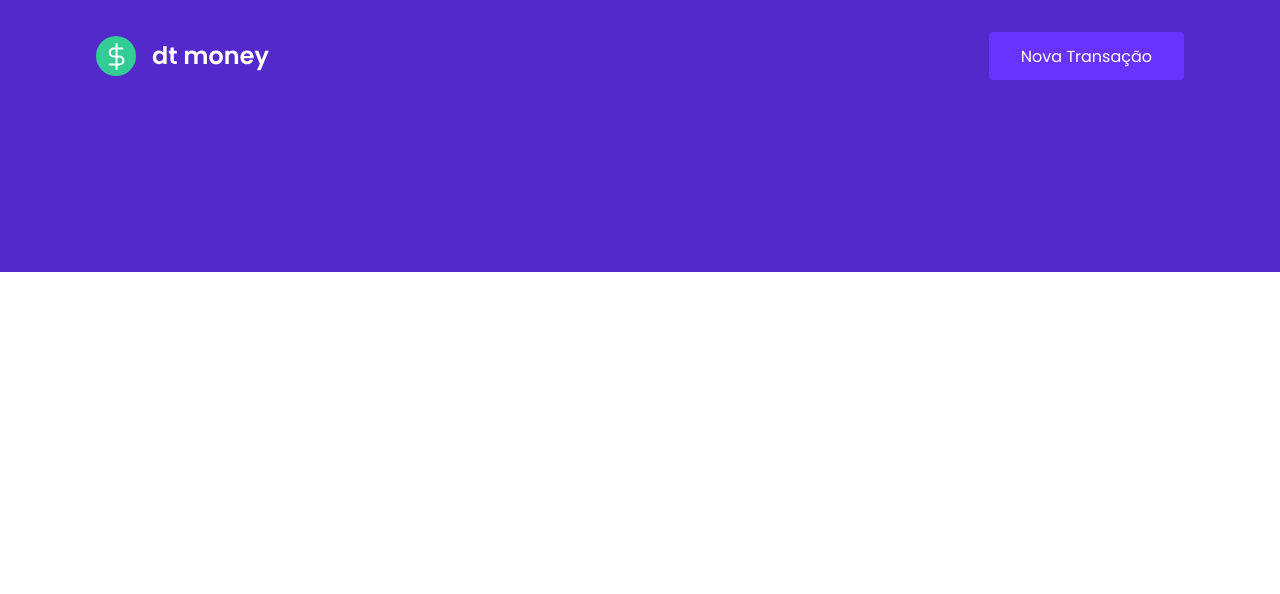
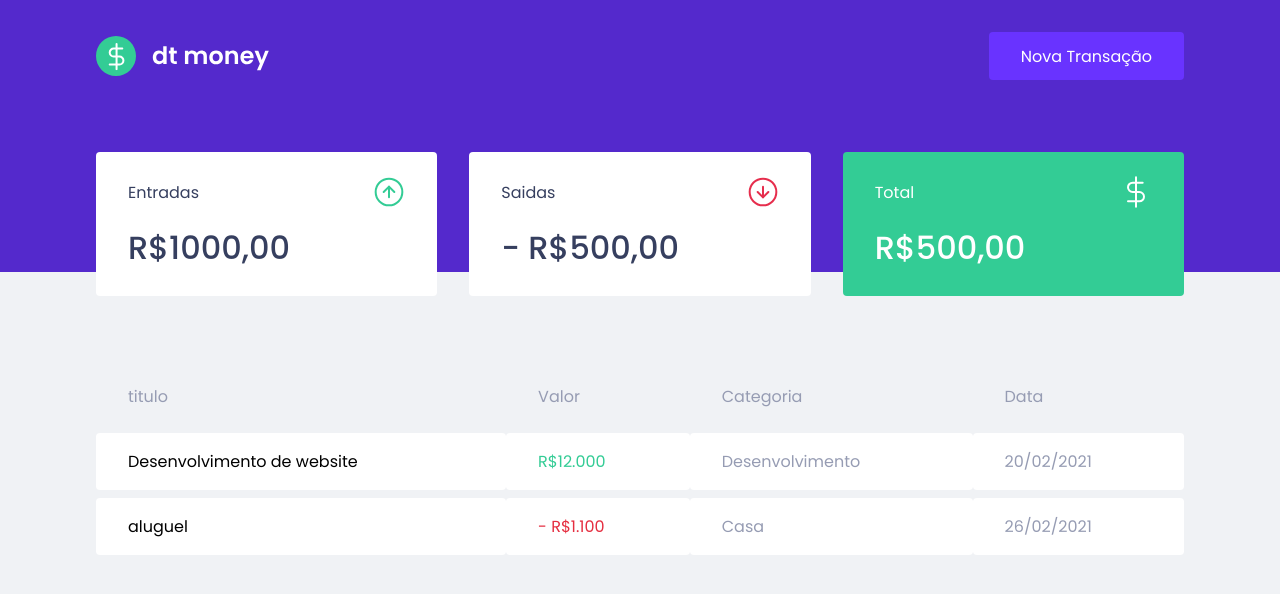
Before and after one commit to patrickcavalcante/pc.money, a React (Create React App) app: page / in a window 1280 px wide. Shown: the top 594 px of the page. Built offline with nearby package versions, Linux system fonts and the light colour scheme.

Commit message:
create  components and  styles

```diff
--- a/public/index.html
+++ b/public/index.html
@@ -7,7 +7,7 @@
     <meta name="viewport" content="width=device-width, initial-scale=1" />
     <link rel="shortcut icon" href="favicon.png" type="image/png">
     <title>pcMoney</title>
-    <link href="https://fonts.googleapis.com/css2?family=Poppins:wght@400;600&display=swap" rel="stylesheet">
+    <link href="https://fonts.googleapis.com/css2?family=Poppins:wght@400;500;600&display=swap" rel="stylesheet">
   </head>
   <body>
     <noscript>You need to enable JavaScript to run this app.</noscript>
--- a/src/App.tsx
+++ b/src/App.tsx
@@ -1,3 +1,4 @@
+import { Dashboard } from "./components/Dashboard";
 import { Header } from "./components/Header";
 import { GlobalStyle } from "./styles/global";
 
@@ -5,6 +6,7 @@
   return (
     <>
       <Header />
+      <Dashboard />
       <GlobalStyle />
     </>
   );
--- /dev/null
+++ b/src/components/Dashboard/index.tsx
@@ -0,0 +1,12 @@
+import { Summary } from "../Summary";
+import { TransactionTable } from "../TransactionsTable";
+import { Container } from "./styles";
+
+export function Dashboard() {
+  return(
+    <Container>
+      <Summary/>
+      <TransactionTable />
+    </Container>
+  )
+}
--- /dev/null
+++ b/src/components/Dashboard/styles.ts
@@ -0,0 +1,7 @@
+import styled from "styled-components";
+
+export const Container = styled.main`
+  max-width: 1120px;
+  margin: 0 auto;
+  padding: 2.5rem 1rem;
+`;
--- /dev/null
+++ b/src/components/Summary/index.tsx
@@ -0,0 +1,34 @@
+import incomeImg from '../../assets/income.svg';
+import outcomeImg from '../../assets/outcome.svg';
+import totalImg from '../../assets/total.svg';
+import { Container } from "./styles";
+
+export function Summary() {
+  return(
+    <Container>
+      <div>
+        <header>
+          <p>Entradas</p>
+          <img src={incomeImg} alt="Entradas" />
+        </header>
+        <strong>R$1000,00</strong>
+      </div>
+
+      <div>
+        <header>
+          <p>Saidas</p>
+          <img src={outcomeImg} alt="Saidas" />
+        </header>
+        <strong> - R$500,00</strong>
+      </div>
+
+      <div className="highlight-background">
+        <header>
+          <p>Total</p>
+          <img src={totalImg} alt="Total" />
+        </header>
+        <strong>R$500,00</strong>
+      </div>
+    </Container>
+  )
+}
--- /dev/null
+++ b/src/components/Summary/styles.ts
@@ -0,0 +1,34 @@
+import styled from "styled-components";
+
+export const Container = styled.div`
+  display: grid;
+  grid-template-columns: repeat(3, 1fr);
+  gap: 2rem;
+  margin-top: -10rem;
+
+  div{
+    background: var(--shape);
+    padding: 1.5rem 2rem;
+    border-radius: 0.25rem;
+    color: var(--text-title);
+
+    header {
+      display: flex;
+      align-items: center;
+      justify-content: space-between;
+    }
+
+    strong {
+      display: block;
+      margin-top: 1rem;
+      font-size: 2rem;
+      font-weight: 500;
+      line-height: 3rem;
+    }
+
+    &.highlight-background {
+      background: var(--green);
+      color: #fff;
+    }
+  }
+`;
--- /dev/null
+++ b/src/components/TransactionsTable/index.tsx
@@ -0,0 +1,32 @@
+import { Container } from "./styles";
+
+export function TransactionTable() {
+  return (
+    <Container>
+      <table>
+        <thead>
+          <tr>
+            <th>titulo</th>
+            <th>Valor</th>
+            <th>Categoria</th>
+            <th>Data</th>
+          </tr>
+        </thead>
+        <tbody>
+          <tr>
+            <td>Desenvolvimento de website</td>
+            <td className="deposit">R$12.000</td>
+            <td>Desenvolvimento</td>
+            <td>20/02/2021</td>
+          </tr>
+          <tr>
+            <td>aluguel</td>
+            <td className="withdraw"> - R$1.100</td>
+            <td>Casa</td>
+            <td>26/02/2021</td>
+          </tr>
+        </tbody>
+      </table>
+    </Container>
+  )
+}
--- /dev/null
+++ b/src/components/TransactionsTable/styles.ts
@@ -0,0 +1,37 @@
+import styled from "styled-components";
+
+export const Container = styled.div`
+  margin-top: 4rem;
+
+  table {
+    width: 100%;
+    border-spacing: 0 0.5rem;
+
+    th {
+      color: var(--text-body);
+      font-weight: 400;
+      padding: 1rem 2rem;
+      text-align: left;
+    }
+
+    td {
+      padding: 1rem 2rem;
+      border:0;
+      background: var(--shape);
+      color: var(--text-body);
+      border-radius: 0.25rem;
+
+      &:first-child {
+        color: var(--title-text);
+      }
+
+      &.deposit {
+        color: var(--green);
+      }
+
+      &.withdraw {
+        color: var(--red);
+      }
+    }
+  }
+`;
--- a/src/styles/global.ts
+++ b/src/styles/global.ts
@@ -4,6 +4,7 @@
   :root {
     --background: #F0F2F5;
     --red: #E52E40;
+    --green: #33CC95;
     --blue: #5429CC;
     --blue-light: #6933FF;
     --text-title: #363F5F;
@@ -28,7 +29,7 @@
   }
 
   body {
-    background: var(---background);
+    background: var(--background);
     -webkit-font-smoothing: antialiased;
   }
 
```
